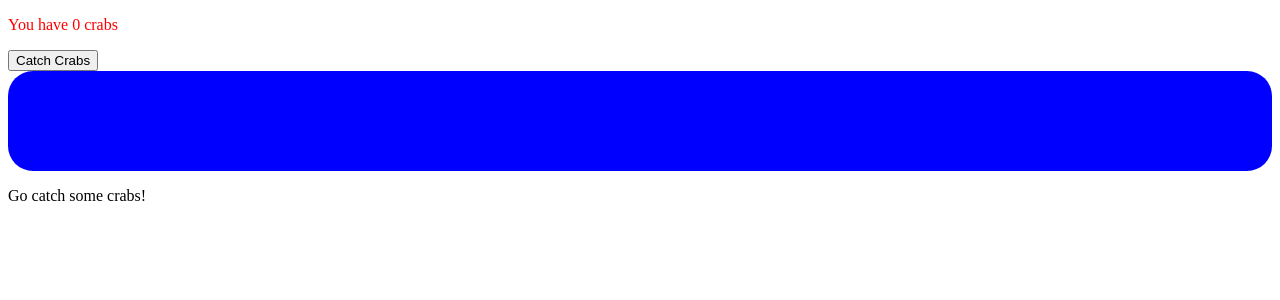
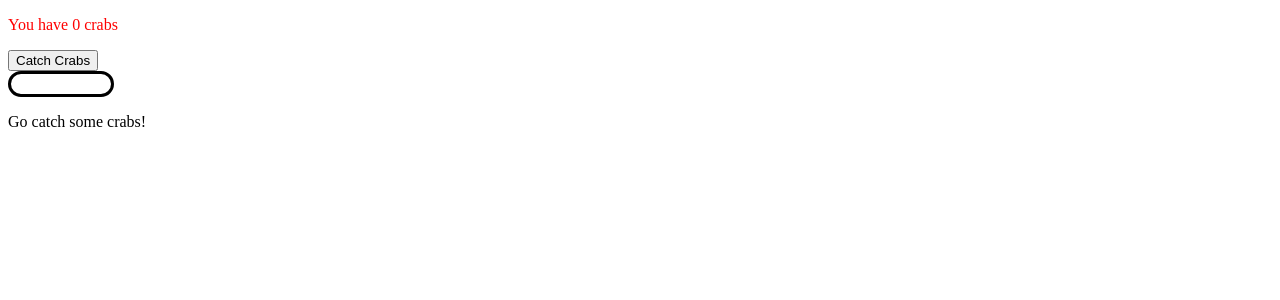
Before and after one commit to salamander77712/Crab-App, a Nuxt app: page / in a window 1280 px wide. Shown: the top 300 px of the page. Built offline with nearby package versions, Linux system fonts and the light colour scheme.

Commit message:
Fixed progress bar
What do you CSS doesn't have an option to reset an animation?

```diff
--- a/components/CrabCatchButton.vue
+++ b/components/CrabCatchButton.vue
@@ -1,19 +1,22 @@
 <script setup lang="ts">
 const crabs:Ref = useState('crabs')
 const coolDownTime:number = 1000;
-let canCatch:Boolean = true;
+let canCatch:boolean = true;
 let crabCatchMessage:Ref = ref("Go catch some crabs!")
 const successValue:number = 1;
 const criticalSuccessValue:number = 3;
 const sucessMin:number = .3;
 const criticalSuccessMin:number = .95;
+let progressState:Ref = ref("initial");
 function resetTimer(){
     canCatch = true;
+    progressState.value = "initial";
 }
 function catchCrabs(){
     if(canCatch){
         canCatch = false;
         setTimeout(resetTimer, coolDownTime)
+        progressState.value = "running";
         let crabPower:number = Math.random();
         if(crabPower >= criticalSuccessMin){
             crabs.value += criticalSuccessValue;
@@ -32,10 +35,12 @@ function catchCrabs(){
 
 <template>
 <button @click="catchCrabs">Catch Crabs</button>
-<ProgressBar/>
+<div><ProgressBar :animationState="progressState"/></div>
 <p>{{ crabCatchMessage }}</p>
 </template>
 
 <style scoped>
-
+div {
+    width: 100px;
+}
 </style>
--- a/components/ProgressBar.vue
+++ b/components/ProgressBar.vue
@@ -1,16 +1,32 @@
 <script setup lang="ts">
-
+defineProps({
+  animationState: String,
+})
 </script>
 
 <template>
-<div></div>
+<div class="outer"><div  :class="animationState"></div></div>
 </template>
 
 <style scoped>
 div {
     border-radius: 25px;
-    height: 100px;
+    height: 20px;
+}
+div.outer {
+    border-style: solid;
+}
+@keyframes progress {
+    from {width: 0%;}
+    to {width: 100%;}
+}
+div.initial {
+    width: 0%;
+}
+div.running {
     background-color: blue;
-    width: 100%;
+    animation-name: progress;
+    animation-duration: 1s;
+    animation-timing-function: linear;
 }
 </style>
```
